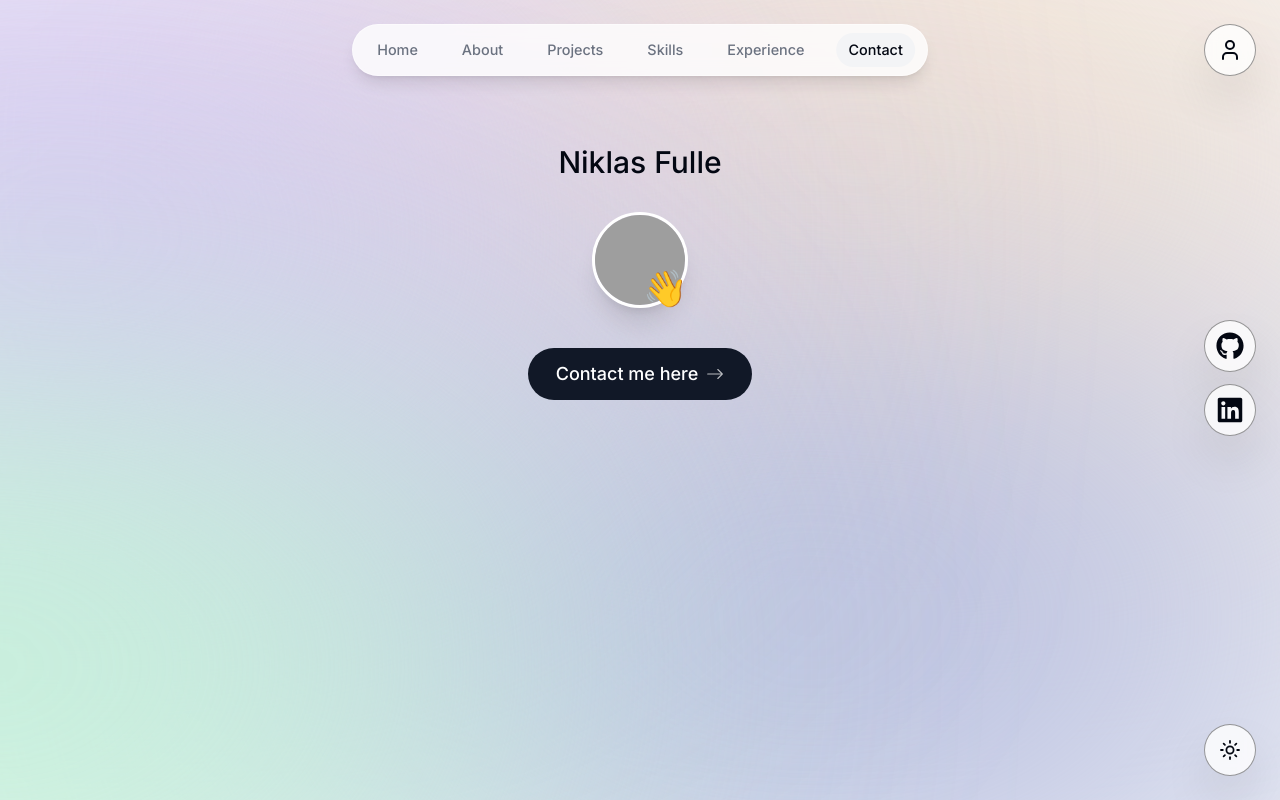
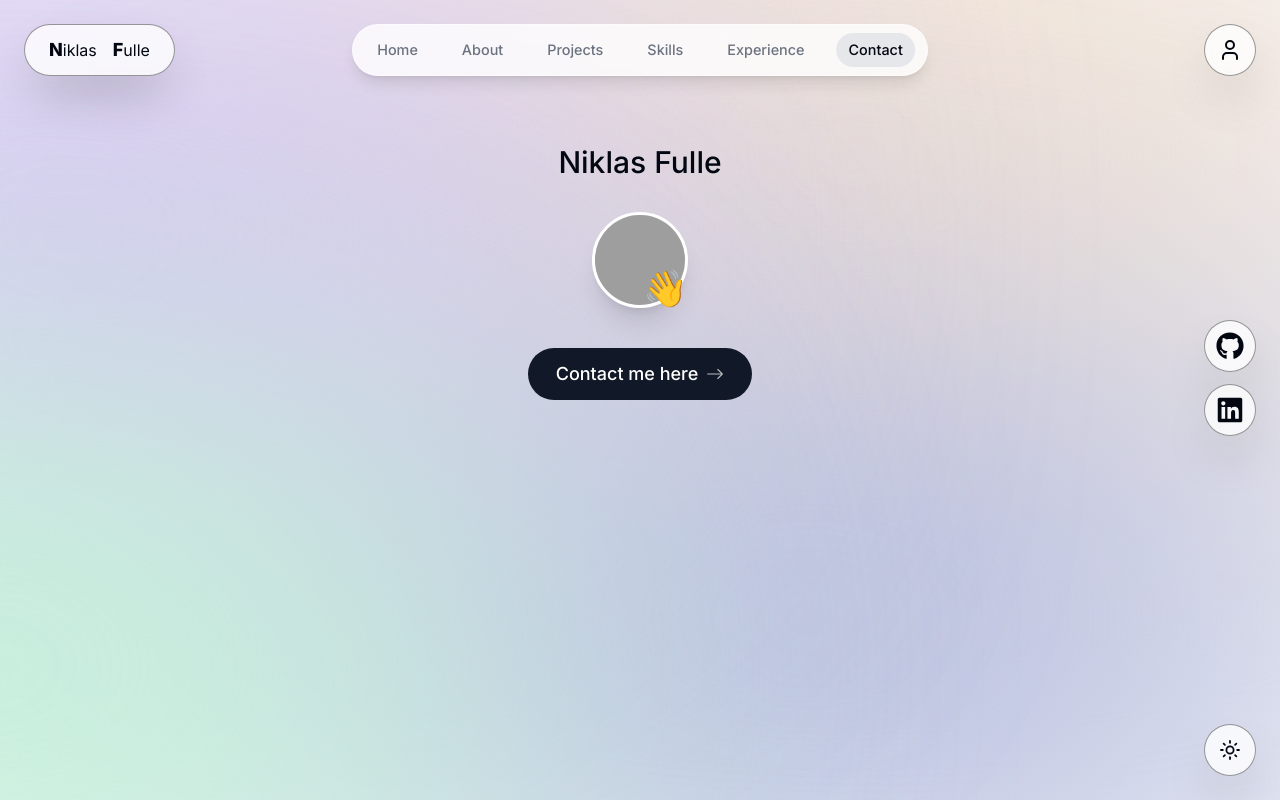
Before and after one commit to niklasfulle/Portfolio, a Next.js app: page / in a window 1280 px wide. Shown: the top 800 px of the page. Built offline with nearby package versions, Linux system fonts and the light colour scheme; grey boxes are pictures that could not be loaded.

Commit message:
added more animations

```diff
--- a/package.json
+++ b/package.json
@@ -9,6 +9,8 @@
     "lint": "next lint"
   },
   "dependencies": {
+    "@auth/prisma-adapter": "^1.0.2",
+    "@prisma/client": "^5.2.0",
     "@react-email/components": "^0.0.7",
     "@react-email/tailwind": "^0.0.8",
     "@tailwindcss/typography": "^0.5.10",
@@ -26,6 +28,7 @@
     "framer-motion": "^10.16.4",
     "lucide-react": "^0.274.0",
     "next": "13.4.19",
+    "next-auth": "^4.23.1",
     "next-themes": "^0.2.1",
     "postcss": "8.4.29",
     "prettier": "^3.0.3",
@@ -44,6 +47,7 @@
     "typescript": "5.2.2"
   },
   "devDependencies": {
-    "@types/react-vertical-timeline-component": "^3.3.3"
+    "@types/react-vertical-timeline-component": "^3.3.3",
+    "prisma": "^5.2.0"
   }
 }
--- a/src/app/layout.tsx
+++ b/src/app/layout.tsx
@@ -10,6 +10,7 @@ import Footer from "@/components/Footer";
 import UserButton from "@/components/User";
 import ThemeSwitch from "@/components/ThemeSwitch";
 import Socials from "@/components/Socials";
+import NameAnimation from "@/components/NameAnimation";
 
 const inter = Inter({ subsets: ["latin"] });
 
@@ -37,6 +38,7 @@ export default function RootLayout({
         <div className="absolute right-[-5rem] top-[23rem] -z-20 h-[31.25rem] w-[31.25rem] rounded-full bg-[#a8b1da] blur-[12rem] dark:bg-[#627d94] sm:w-[68.75rem]"></div>
         <div className="absolute left-[-35rem] top-[26rem] -z-10 h-[31.25rem] w-[50rem] rounded-full bg-[#bbf1d3] blur-[12rem] dark:bg-[#948b63] sm:w-[68.75rem] "></div>
         <Providers>
+          <NameAnimation />
           <Header />
           <UserButton />
           <Socials />
--- /dev/null
+++ b/src/components/NameAnimation.tsx
@@ -0,0 +1,180 @@
+"use client";
+import React from "react";
+import { motion } from "framer-motion";
+
+export default function NameAnimation() {
+  return (
+    <motion.div
+      className="fixed left-6 top-6 flex h-[3.25rem] items-center justify-center rounded-full border-[0.07rem] border-black border-opacity-40 bg-white bg-opacity-80 px-6 shadow-2xl backdrop-blur-[0.5rem] transition-all  dark:border-white dark:bg-gray-950"
+      initial={{ opacity: 0, scale: 1 }}
+      animate={{
+        opacity: 1,
+        scale: 1,
+      }}
+    >
+      <span>
+        <motion.span className="text-lg font-extrabold">N</motion.span>
+        <motion.span
+          initial={{
+            opacity: 0,
+            scale: 0,
+            visibility: "hidden",
+            display: "none",
+          }}
+          animate={{
+            opacity: 1,
+            scale: 1,
+            visibility: "visible",
+            display: "inline",
+            transition: { delay: 1.05 },
+          }}
+        >
+          i
+        </motion.span>
+        <motion.span
+          initial={{
+            opacity: 0,
+            scale: 0,
+            visibility: "hidden",
+            display: "none",
+          }}
+          animate={{
+            opacity: 1,
+            scale: 1,
+            visibility: "visible",
+            display: "inline",
+            transition: { delay: 1.1 },
+          }}
+        >
+          k
+        </motion.span>
+        <motion.span
+          initial={{
+            opacity: 0,
+            scale: 0,
+            visibility: "hidden",
+            display: "none",
+          }}
+          animate={{
+            opacity: 1,
+            scale: 1,
+            visibility: "visible",
+            display: "inline",
+            transition: { delay: 1.15 },
+          }}
+        >
+          l
+        </motion.span>
+        <motion.span
+          initial={{
+            opacity: 0,
+            scale: 0,
+            visibility: "hidden",
+            display: "none",
+          }}
+          animate={{
+            opacity: 1,
+            scale: 1,
+            visibility: "visible",
+            display: "inline",
+            transition: { delay: 1.2 },
+          }}
+        >
+          a
+        </motion.span>
+        <motion.span
+          initial={{
+            opacity: 0,
+            scale: 0,
+            visibility: "hidden",
+            display: "none",
+          }}
+          animate={{
+            opacity: 1,
+            scale: 1,
+            visibility: "visible",
+            display: "inline",
+            transition: { delay: 1.25 },
+          }}
+        >
+          s
+        </motion.span>
+        <motion.span
+          className="text-lg font-extrabold "
+          initial={{ marginLeft: 0 }}
+          animate={{ marginLeft: 16, transition: { delay: 1 } }}
+        >
+          F
+        </motion.span>
+        <motion.span
+          initial={{
+            opacity: 0,
+            scale: 0,
+            visibility: "hidden",
+            display: "none",
+          }}
+          animate={{
+            opacity: 1,
+            scale: 1,
+            visibility: "visible",
+            display: "inline",
+            transition: { delay: 1.05 },
+          }}
+        >
+          u
+        </motion.span>
+        <motion.span
+          initial={{
+            opacity: 0,
+            scale: 0,
+            visibility: "hidden",
+            display: "none",
+          }}
+          animate={{
+            opacity: 1,
+            scale: 1,
+            visibility: "visible",
+            display: "inline",
+            transition: { delay: 1.1 },
+          }}
+        >
+          l
+        </motion.span>
+        <motion.span
+          initial={{
+            opacity: 0,
+            scale: 0,
+            visibility: "hidden",
+            display: "none",
+          }}
+          animate={{
+            opacity: 1,
+            scale: 1,
+            visibility: "visible",
+            display: "inline",
+            transition: { delay: 1.15 },
+          }}
+        >
+          l
+        </motion.span>
+        <motion.span
+          initial={{
+            opacity: 0,
+            scale: 0,
+            visibility: "hidden",
+            display: "none",
+          }}
+          animate={{
+            opacity: 1,
+            scale: 1,
+            visibility: "visible",
+            display: "inline",
+            transition: { delay: 1.2 },
+          }}
+        >
+          e
+        </motion.span>
+      </span>
+    </motion.div>
+  );
+}
--- a/src/components/ThemeSwitch.tsx
+++ b/src/components/ThemeSwitch.tsx
@@ -3,8 +3,6 @@
 import { useTheme } from "next-themes";
 import React from "react";
 import { motion } from "framer-motion";
-import { FaMoon, FaSun } from "react-icons/fa";
-import { BsSun } from "react-icons/bs";
 import { Moon, Sun } from "lucide-react";
 
 export default function ThemeSwitch() {
--- a/src/components/header.tsx
+++ b/src/components/header.tsx
@@ -45,7 +45,7 @@ export default function Header() {
 
                 {link.name === activeSection && (
                   <motion.span
-                    className="absolute inset-0 -z-10 rounded-full bg-gray-100 dark:bg-gray-700"
+                    className="absolute inset-0 -z-10 rounded-full bg-gray-200 dark:bg-gray-700"
                     layoutId="activeSection"
                     transition={{
                       type: "spring",
```
Also changed, not shown: 1 other file (tests, documents, lock files or other folders).
